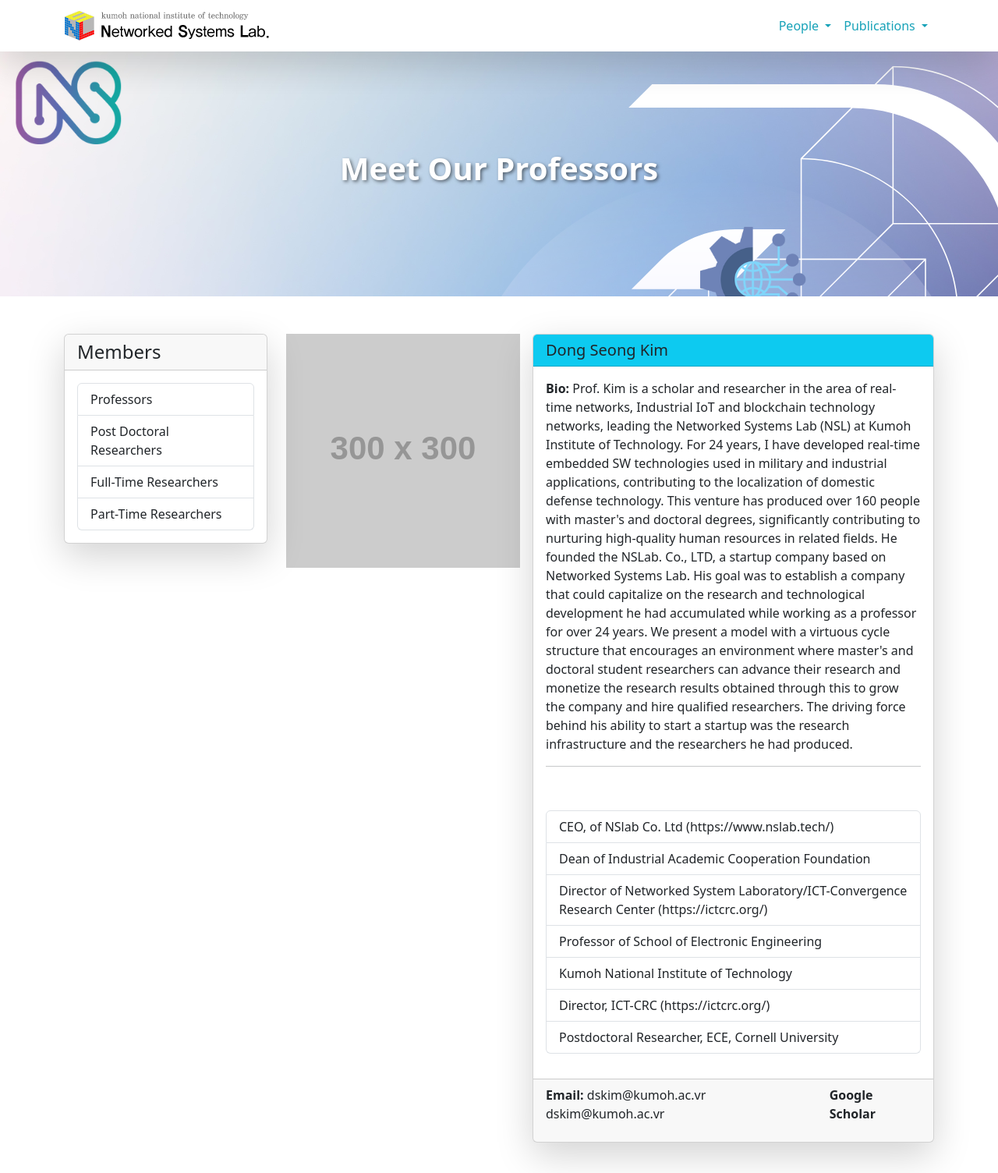
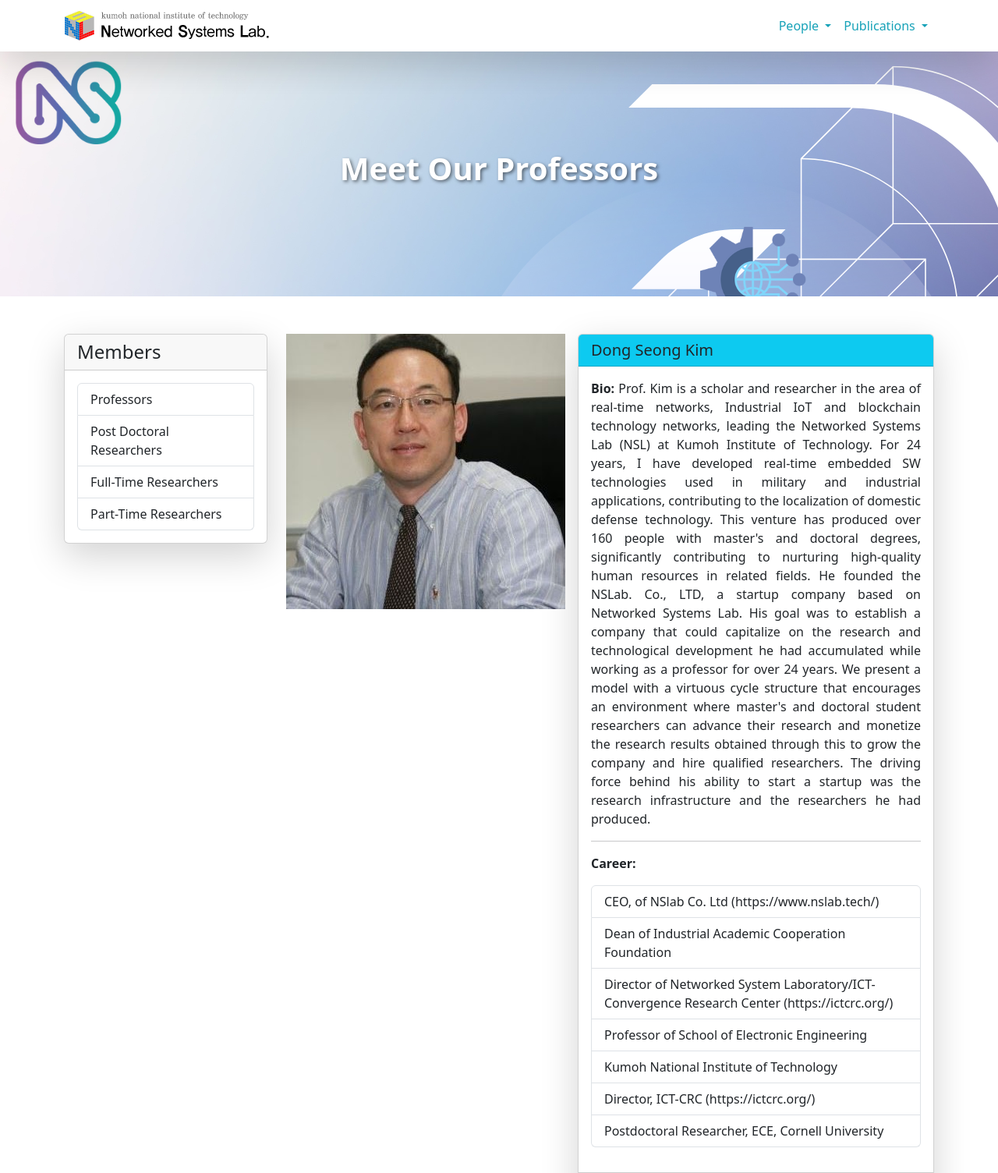
Before and after one commit to nsllab/nsllab, a Django app: page /members/ in a window 1280 px wide. Shown: the top 1504 px of the page at 78% size. Run offline with Django 5.2, Linux system fonts and the light colour scheme; grey boxes labelled with a size stand in for pictures from a placeholder-image service; some libraries are stand-ins or nearby versions.

Commit message:
prof pic

```diff
--- a/members/templates/members/professors.html
+++ b/members/templates/members/professors.html
@@ -1,4 +1,5 @@
 {% extends 'base.html' %}
+{% load static %}
 {% load bootstrap5 %}
 
 {% block content %}
@@ -12,16 +13,16 @@
 
                 <div class="d-flex mb-5">
                     <div class="flex-shrink-0">
-                      <img class="img-fluid" src="https://placehold.co/300x300" alt="...">
+                      <img class="img-fluid" src="{% static 'img/prof_kim.jpeg' %}" alt="...">
                     </div>
                     <div class="flex-grow-1 ms-3">
                       <div class="card shadow-lg">
                         <h5 class="card-header bg-info">Dong Seong Kim</h5>
                         <div class="card-body">
-                            <p class="card-text text-dark"><span class="fw-bold">Bio:</span> Prof. Kim is a scholar and researcher in the area of real-time networks,  Industrial IoT and blockchain technology networks, leading the Networked Systems Lab (NSL) at Kumoh Institute of Technology. For 24 years, I have developed real-time embedded SW technologies used in military and industrial applications, contributing to the localization of domestic defense technology. This venture has produced over 160 people with master's and doctoral degrees, significantly contributing to nurturing high-quality human resources in related fields. He founded the NSLab. Co., LTD, a startup company based on Networked Systems Lab. His goal was to establish a company that could capitalize on the research and technological development he had accumulated while working as a professor for over 24 years. We present a model with a virtuous cycle structure that encourages an environment where master's and doctoral student researchers can advance their research  and monetize the research results obtained through this to grow the company and hire qualified researchers. The driving force behind his ability to start a startup was the research infrastructure and the researchers he had produced. </p>
+                            <p class="card-text text-dark text-justify"><span class="fw-bold">Bio:</span> Prof. Kim is a scholar and researcher in the area of real-time networks,  Industrial IoT and blockchain technology networks, leading the Networked Systems Lab (NSL) at Kumoh Institute of Technology. For 24 years, I have developed real-time embedded SW technologies used in military and industrial applications, contributing to the localization of domestic defense technology. This venture has produced over 160 people with master's and doctoral degrees, significantly contributing to nurturing high-quality human resources in related fields. He founded the NSLab. Co., LTD, a startup company based on Networked Systems Lab. His goal was to establish a company that could capitalize on the research and technological development he had accumulated while working as a professor for over 24 years. We present a model with a virtuous cycle structure that encourages an environment where master's and doctoral student researchers can advance their research  and monetize the research results obtained through this to grow the company and hire qualified researchers. The driving force behind his ability to start a startup was the research infrastructure and the researchers he had produced. </p>
                             <hr class="hr">
                             <p class="card-text">
-                                <span class="fw-bold">Career:</span>
+                                <span class="fw-bold text-dark">Career:</span>
                                 <ul class="list-group">
                                         <li class="list-group-item">CEO, of NSlab Co. Ltd (https://www.nslab.tech/)</li>
                                         <li class="list-group-item">Dean of Industrial Academic Cooperation Foundation</li>
--- a/static/css/styles.css
+++ b/static/css/styles.css
@@ -22,6 +22,10 @@ a:hover {
 
 .header-text {
     color: #17a2b8;
+}
+
+.text-justify {
+    text-align: justify;
 }
 
 
```
Also changed, not shown: static/img/prof_kim.jpeg (added).
